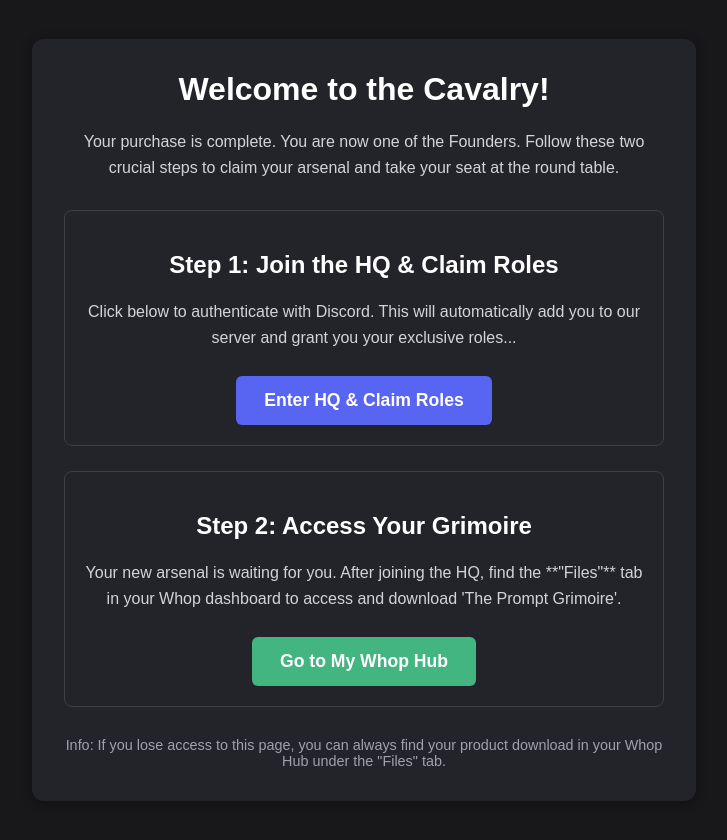
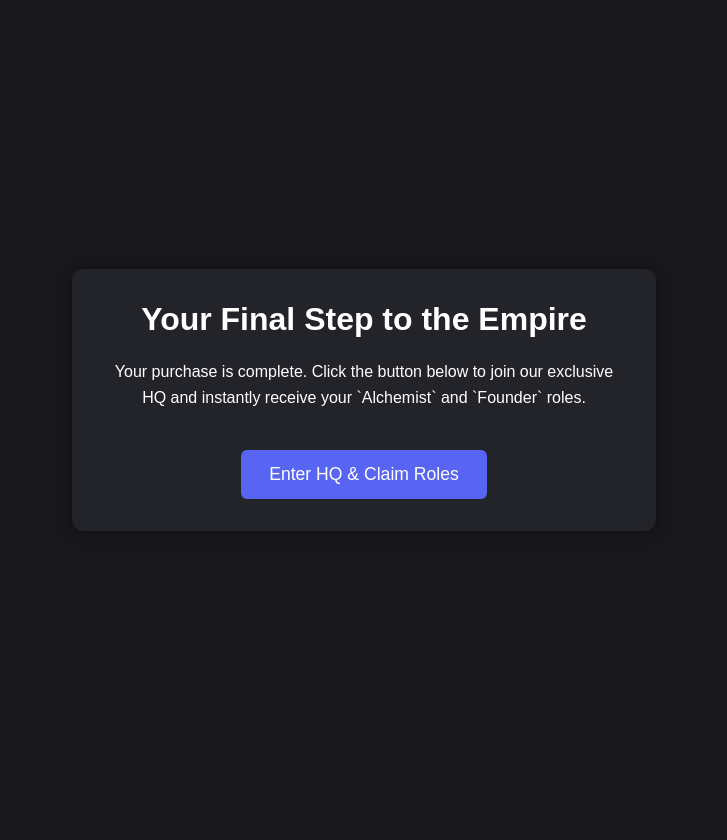
Before and after one commit to Dev-EquusMomentu/Login-Discord, a website: page public/index.html in a window 1280 px wide. Shown: the whole page, without its empty margins (276-1003 px from the left). After the commit the page ends 800 px from the top, so only its background shows below. Drawn offline with Linux system fonts and the light colour scheme.

Commit message:
Update index.html

```diff
--- a/public/index.html
+++ b/public/index.html
@@ -2,44 +2,41 @@
 <html lang="en">
 <head>
   <meta charset="UTF-8">
-  <title>Equus Momentum - Welcome to the Cavalry</title>
+  <title>Equus Momentum - Join the HQ</title>
   <meta name="viewport" content="width=device-width, initial-scale=1.0">
   <style>
     /* O seu CSS continua o mesmo */
-    body { font-family: Arial, sans-serif; background: #18181b; color: #fff; display: flex; align-items: center; justify-content: center; min-height: 100vh; margin: 0; padding: 20px; }
-    .container { max-width: 600px; background: #23232a; border-radius: 12px; box-shadow: 0 2px 12px #0005; padding: 32px; text-align: center; }
+    body { font-family: Arial, sans-serif; background: #18181b; color: #fff; display: flex; align-items: center; justify-content: center; min-height: 100vh; margin: 0; }
+    .container { max-width: 520px; background: #23232a; border-radius: 12px; box-shadow: 0 2px 12px #0005; padding: 32px; text-align: center; }
     h1 { margin-top: 0; }
-    p { line-height: 1.6; color: #d4d4d8; }
-    .btn { display: inline-block; color: #fff; border: none; border-radius: 6px; padding: 14px 28px; font-size: 1.1em; cursor: pointer; margin-top: 10px; text-decoration: none; transition: background 0.2s; font-weight: bold; }
-    .btn.primary { background: #5865F2; }
-    .btn.secondary { background: #43b581; }
-    .step-container { margin-top: 30px; }
-    .step { margin-bottom: 25px; padding: 20px; border: 1px solid #3f3f46; border-radius: 8px; }
-    .info { margin-top: 30px; font-size: 0.9em; color: #a1a1aa; }
+    p { line-height: 1.6; }
+    .btn { display: inline-block; background: #5865F2; color: #fff; border: none; border-radius: 6px; padding: 14px 28px; font-size: 1.1em; cursor: pointer; margin-top: 24px; text-decoration: none; transition: background 0.2s; }
   </style>
 </head>
 <body>
   <div class="container" id="main-container">
-    <h1>Welcome to the Cavalry!</h1>
-    <p>Your purchase is complete. You are now one of the Founders. Follow these two crucial steps to claim your arsenal and take your seat at the round table.</p>
+    <h1>Your Final Step to the Empire</h1>
+    <p>Your purchase is complete. Click the button below to join our exclusive HQ and instantly receive your `Alchemist` and `Founder` roles.</p>
+    <a href="#" id="auth-link" class="btn">Enter HQ & Claim Roles</a>
+  </div>
 
-    <div class="step-container">
-      <div class="step">
-        <h2>Step 1: Join the HQ & Claim Roles</h2>
-        <p>Click below to authenticate with Discord. This will automatically add you to our server and grant you your exclusive roles...</p>
-        <a href="https://discord-login-59lx.onrender.com" class="btn primary">Enter HQ & Claim Roles</a>
-      </div>
+  <script>
+    // DEIXE ESTE LINK AQUI, VAMOS USÁ-LO NO SCRIPT
+    const authLinkUrl = "https://discord-login-59lx.onrender.com";
 
-      <div class="step">
-        <h2>Step 2: Access Your Grimoire</h2>
-        <p>Your new arsenal is waiting for you. After joining the HQ, find the **"Files"** tab in your Whop dashboard to access and download 'The Prompt Grimoire'.</p>
-        <a href="https://whop.com/hub" target="_blank" class="btn secondary">Go to My Whop Hub</a>
-      </div>
-    </div>
+    const authButton = document.getElementById('auth-link');
 
-    <div class="info">
-      Info: If you lose access to this page, you can always find your product download in your Whop Hub under the "Files" tab.
-    </div>
-  </div>
+    authButton.onclick = function(event) {
+        event.preventDefault(); // Impede o link de navegar para '#'
+
+        // ===== TESTE DE MESTRE #1 =====
+        alert('Botão Clicado!');
+
+        // ===== TESTE DE MESTRE #2 =====
+        console.log('URL de Autorização:', authLinkUrl);
+
+        window.location = authLinkUrl;
+    }
+  </script>
 </body>
 </html>
```
